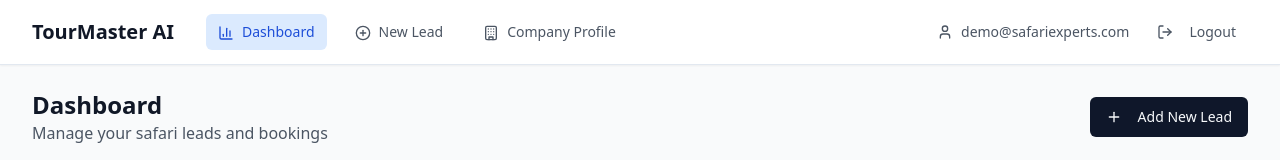
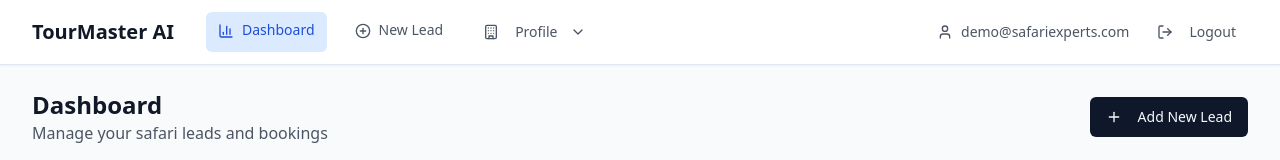
Before and after one commit to PrinceKeldon/SafiriSmart, a React (Vite) app: page /dashboard in a window 1280 px wide. Shown: the top 160 px of the page. Built offline with nearby package versions, Linux system fonts and the light colour scheme; sample sign-in values are in the browser's storage.

Commit message:
feat: Move profile navigation to dropdown
Refactors the dashboard navigation to include a "Profile" dropdown menu, consolidating the "Company Profile" link within it. This improves the organization of the navigation bar.

```diff
--- a/src/components/layout/DashboardLayout.tsx
+++ b/src/components/layout/DashboardLayout.tsx
@@ -2,7 +2,13 @@
 import React from 'react';
 import { Link, useLocation } from 'react-router-dom';
 import { Button } from '@/components/ui/button';
-import { User, LogOut, BarChart3, Users, PlusCircle, Building } from 'lucide-react';
+import { User, LogOut, BarChart3, PlusCircle, Building, ChevronDown } from 'lucide-react';
+import {
+  DropdownMenu,
+  DropdownMenuContent,
+  DropdownMenuItem,
+  DropdownMenuTrigger,
+} from '@/components/ui/dropdown-menu';
 import { useAuth } from '@/contexts/AuthContext';
 
 interface DashboardLayoutProps {
@@ -15,6 +21,10 @@ export const DashboardLayout: React.FC<DashboardLayoutProps> = ({ children }) =>
 
   const isActive = (path: string) => {
     return location.pathname === path;
+  };
+
+  const isProfileActive = () => {
+    return location.pathname.startsWith('/dashboard/profile');
   };
 
   return (
@@ -48,17 +58,35 @@ export const DashboardLayout: React.FC<DashboardLayoutProps> = ({ children }) =>
                   <PlusCircle className="w-4 h-4 inline-block mr-2" />
                   New Lead
                 </Link>
-                <Link
-                  to="/dashboard/profile"
+
+                {/* Profile Dropdown */}
+                <DropdownMenu>
+                  <DropdownMenuTrigger asChild>
+                    <Button
+                      variant="ghost"
                       className={`px-3 py-2 rounded-md text-sm font-medium ${
-                    isActive('/dashboard/profile')
+                        isProfileActive()
                           ? 'bg-blue-100 text-blue-700'
                           : 'text-gray-600 hover:text-gray-900'
                       }`}
                     >
-                  <Building className="w-4 h-4 inline-block mr-2" />
+                      <Building className="w-4 h-4 mr-2" />
+                      Profile
+                      <ChevronDown className="w-4 h-4 ml-1" />
+                    </Button>
+                  </DropdownMenuTrigger>
+                  <DropdownMenuContent align="start" className="w-48 bg-white border shadow-lg">
+                    <DropdownMenuItem asChild>
+                      <Link
+                        to="/dashboard/profile"
+                        className="flex items-center px-3 py-2 text-sm text-gray-700 hover:bg-gray-100 w-full"
+                      >
+                        <Building className="w-4 h-4 mr-2" />
                         Company Profile
                       </Link>
+                    </DropdownMenuItem>
+                  </DropdownMenuContent>
+                </DropdownMenu>
               </nav>
             </div>
 
```
Lines whose indentation alone changed are shown as unchanged.
